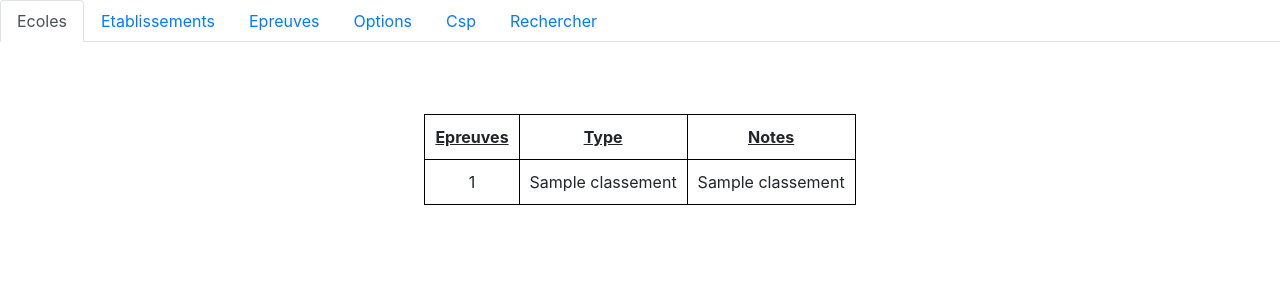
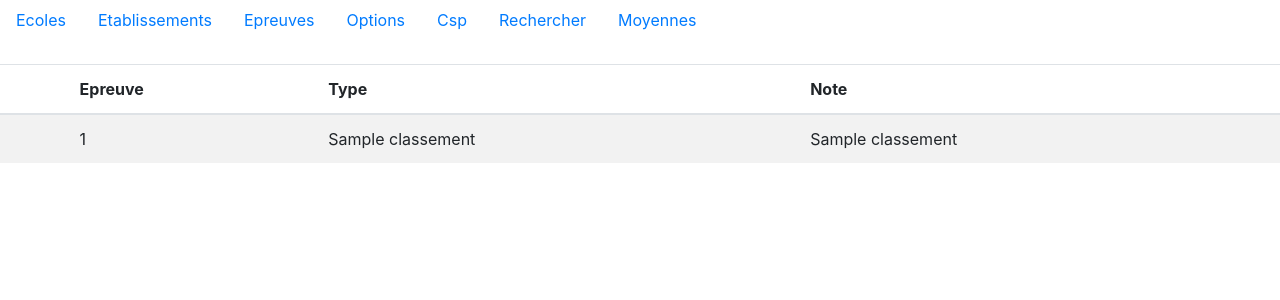
Before and after one commit to Jcz125/exam-results-app, a Flask app: template web/templates/liste_notes.html in a window 1280 px wide. Shown: the top 300 px of the page. Run offline with Flask 2, Linux system fonts and the light colour scheme; the template is opened without the code that fills it: most values are stand-ins (such as "Sample title", 1, 10 or a date in 2020); some libraries are stand-ins or nearby versions.

Commit message:
Update liste_notes.html

```diff
--- a/web/templates/liste_notes.html
+++ b/web/templates/liste_notes.html
@@ -7,25 +7,12 @@
     <link rel="stylesheet" href="https://stackpath.bootstrapcdn.com/bootstrap/4.3.1/css/bootstrap.min.css" integrity="sha384-ggOyR0iXCbMQv3Xipma34MD+dH/1fQ784/j6cY/iJTQUOhcWr7x9JvoRxT2MZw1T" crossorigin="anonymous">
 
     <title>Liste des notes</title>
-    <style>
-        table{
-            border-collapse: collapse;
-            margin: auto;
 
-}
-
-td{
-  border: 1px solid black;
-  padding: 10px;
-  text-align :center;
-
-}
-    </style>
 </head>
 <body>
-  <ul class="nav nav-tabs">
+  <ul class="nav nav-pills">
     <li class="nav-item">
-      <a class="nav-link active" href="/ecole">Ecoles</a>
+      <a class="nav-link " href="/ecole">Ecoles</a>
     </li>
     <li class="nav-item">
       <a class="nav-link" href="/etablissement">Etablissements</a>
@@ -42,33 +29,42 @@ td{
       <li class="nav-item">
         <a class="nav-link" href="/rech">Rechercher</a>
       </li>
+      <li class="nav-item">
+        <a class="nav-link " href="/moyenne_forms">Moyennes</a>
+      </li>
   </ul>
 
     <br>
-    <br>
 
-    <table>
+    <table class="table table-striped">
+      <thead>
         <tr>
-          <td><B><U>Epreuves</U></B></td>
-          <td><B><U>Type</U></B></td>
-          <td><B><U>Notes</U></B></td>
+          <th scope="col"></th>
+          <th scope="col">Epreuve</th>
+          <th scope="col">Type</th>
+          <th scope="col">Note</th>
+
 
         </tr>
-        {% for notes in final %}
+      </thead>
+      <tbody>
+        {% for note in final %}
+
         <tr>
-          <td>{{notes[0]}}</td>
-          <td>{{notes[1]}}</td>
-          <td>{{notes[2]}}</td>
+          <th scope="row"></th>
+          <td>{{note[0]}}</td>
+          <td>{{note[1]}}</td>
+          <td>{{note[2]}}</td>
+
 
 
         </tr>
 
+
         {% endfor %}
-        <br>
 
-      </table>
-      <br>
-      <br>
+      </tbody>
+    </table>
 
 
 </body>
```
